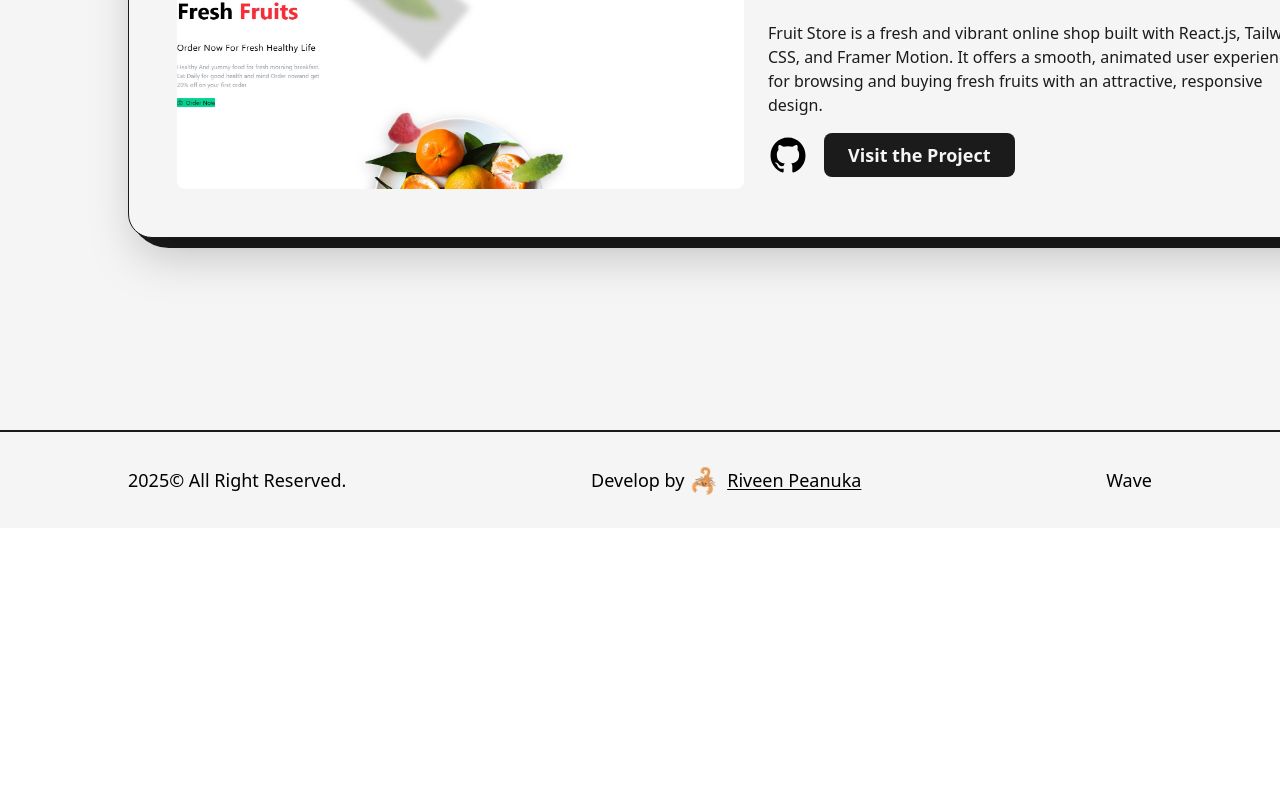
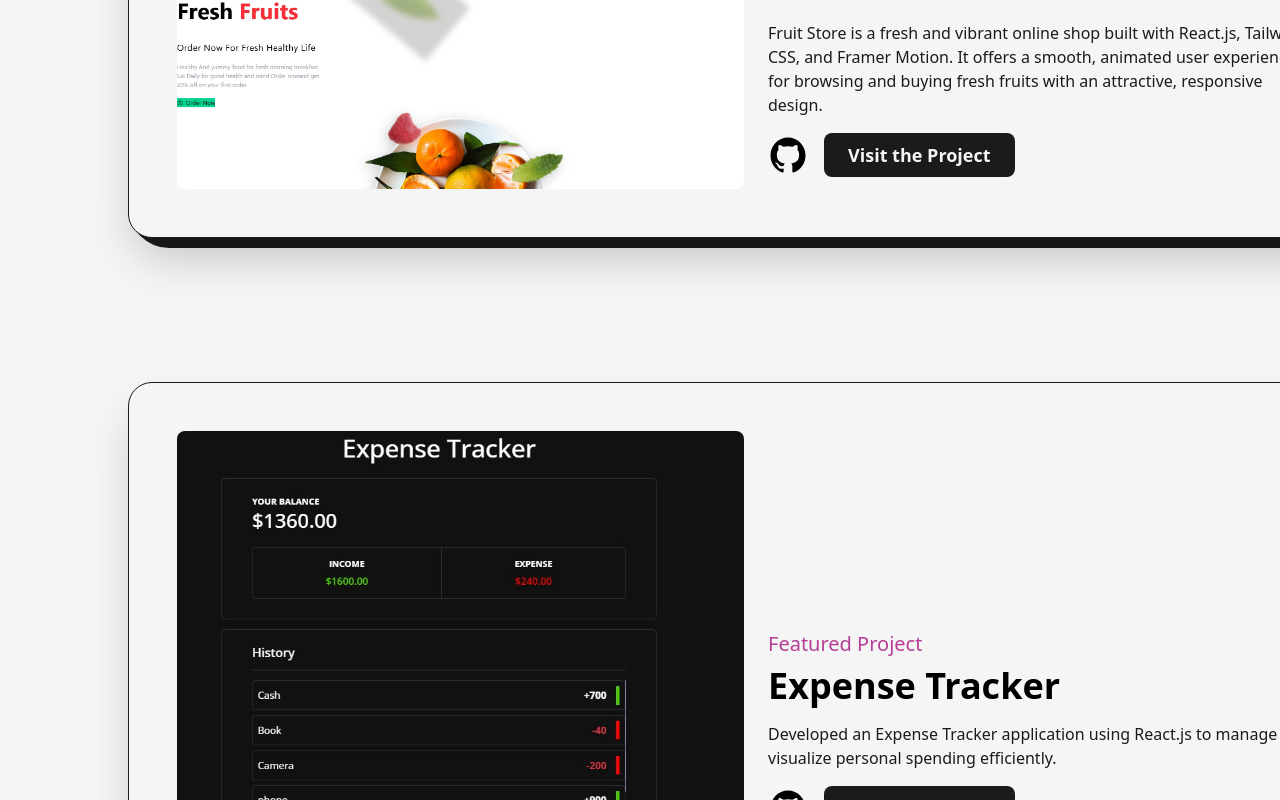
Before and after one commit to spriveen/Portfolio, a Next.js app: page /project in a window 1280 px wide. Shown: the part 11200-12000 px from the top of the page. Before the commit the page ends 11728 px from the top, so only its background shows below. Built offline with nearby package versions, Linux system fonts and the light colour scheme.

Commit message:
update project.js

```diff
--- a/src/pages/project.js
+++ b/src/pages/project.js
@@ -26,6 +26,7 @@ import project19 from '../../public/images/projects/17.jpg'
 import project20 from '../../public/images/projects/18.jpg'
 import project21 from '../../public/images/projects/19.jpg'
 import project22 from '../../public/images/projects/20.jpg'
+import project23 from '../../public/images/projects/21.jpg'
 
 import { motion } from 'framer-motion'
 import AnimatedText from '@/components/AnimatedText'
@@ -357,7 +358,18 @@ const project = () => {
                 github="https://github.com/spriveen/Fruit-Selling"
                 type="Featured Project"
               />
-            </div>
+              </div>
+
+              <div className='col-span-12'>
+              <FeaturedProject
+                title="Expense Tracker"
+                img={project23}
+                summary="Developed an Expense Tracker application using React.js to manage and visualize personal spending efficiently."
+                link="/"
+                github="https://github.com/spriveen/Expense-Tracker"
+                type="Featured Project"
+              />
+              </div>
 
 
 
```
Also changed, not shown: public/images/projects/21.jpg (added).
